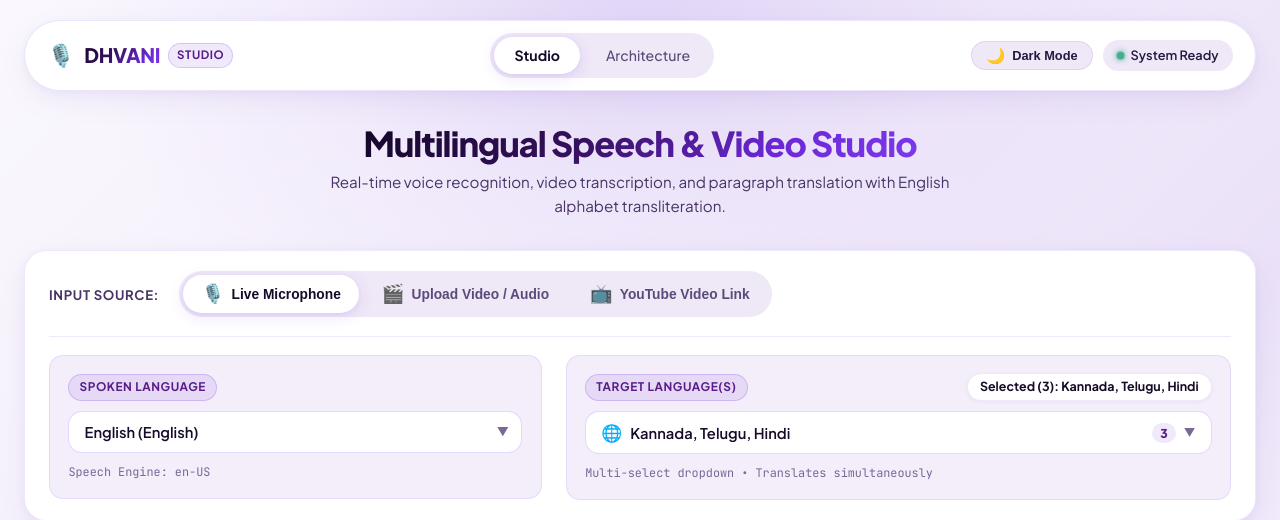
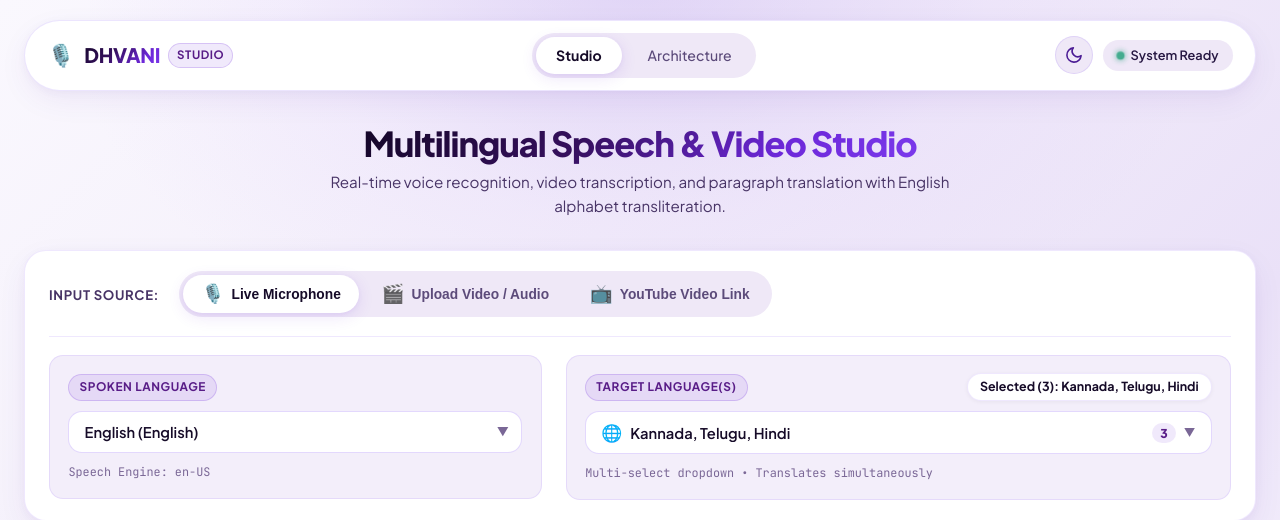
Before and after one commit to akshhkotian/Dhvani, a Flask app: page / in a window 1280 px wide. Shown: the top 520 px of the page. Run offline with Flask 3, Linux system fonts and the light colour scheme.

Commit message:
UI: convert theme toggle to aesthetic SVG glyph icon button without written text

```diff
--- a/static/css/style.css
+++ b/static/css/style.css
@@ -367,38 +367,66 @@ body {
     gap: 10px;
 }
 
-/* Theme Toggle Button */
+/* Theme Toggle Button (Pure SVG Glyph Icon - Zero Written Text) */
 .theme-toggle-btn {
     display: inline-flex;
     align-items: center;
-    gap: 7px;
-    padding: 6px 14px;
+    justify-content: center;
+    width: 38px;
+    height: 38px;
+    padding: 0;
     background: var(--nav-pill-bg);
     border: 1px solid var(--nav-border);
-    border-radius: var(--radius-full);
+    border-radius: 50%;
     cursor: pointer;
-    font-size: 0.8rem;
-    font-weight: 600;
     color: var(--nav-text);
     transition: var(--transition);
     outline: none;
+    position: relative;
+    overflow: hidden;
 }
 
 .theme-toggle-btn:hover {
     background: var(--surface-card);
     border-color: var(--primary);
     box-shadow: var(--nav-soft-glow);
-    transform: translateY(-1px);
-}
-
-.theme-toggle-icon {
-    font-size: 0.95rem;
-    line-height: 1;
-    transition: transform 0.3s ease;
-}
-
-.theme-toggle-btn:hover .theme-toggle-icon {
-    transform: rotate(15deg) scale(1.1);
+    transform: rotate(12deg) scale(1.06);
+    color: var(--primary);
+}
+
+.theme-svg {
+    position: absolute;
+    top: 50%;
+    left: 50%;
+    transform: translate(-50%, -50%);
+    transition: transform 0.3s cubic-bezier(0.4, 0, 0.2, 1), opacity 0.25s ease;
+}
+
+/* Light Mode: Moon SVG icon visible (clicking switches to dark) */
+[data-theme="light"] .theme-svg-moon {
+    opacity: 1;
+    transform: translate(-50%, -50%) scale(1) rotate(0deg);
+    color: #4C1D95; /* Deep obsidian royal purple */
+}
+
+[data-theme="light"] .theme-svg-sun {
+    opacity: 0;
+    transform: translate(-50%, -50%) scale(0.4) rotate(-90deg);
+    pointer-events: none;
+}
+
+/* Dark Mode: Sun SVG icon visible (clicking switches to light) */
+[data-theme="dark"] .theme-svg-sun {
+    opacity: 1;
+    transform: translate(-50%, -50%) scale(1) rotate(0deg);
+    color: #FBBF24; /* Warm glowing sun in dark theme */
+    filter: drop-shadow(0 0 6px rgba(251, 191, 36, 0.6));
+}
+
+[data-theme="dark"] .theme-svg-moon {
+    opacity: 0;
+    transform: translate(-50%, -50%) scale(0.4) rotate(90deg);
+    pointer-events: none;
 }
 
 .nav-status-badge {
--- a/static/js/script.js
+++ b/static/js/script.js
@@ -16,10 +16,8 @@ document.addEventListener('DOMContentLoaded', () => {
     const processingTitle = document.getElementById('processing-title');
     const processingSubtitle = document.getElementById('processing-subtitle');
 
-    // Theme Toggle Elements
+    // Theme Toggle Button
     const themeToggleBtn = document.getElementById('theme-toggle-btn');
-    const themeToggleIcon = document.getElementById('theme-toggle-icon');
-    const themeToggleLabel = document.getElementById('theme-toggle-label');
 
     // Mode Switcher Elements
     const modeMicBtn = document.getElementById('mode-mic-btn');
@@ -235,14 +233,10 @@ document.addEventListener('DOMContentLoaded', () => {
     function setTheme(theme) {
         document.documentElement.setAttribute('data-theme', theme);
         localStorage.setItem('dhvani_theme', theme);
-        if (themeToggleIcon && themeToggleLabel) {
-            if (theme === 'dark') {
-                themeToggleIcon.textContent = '☀️';
-                themeToggleLabel.textContent = 'Light Mode';
-            } else {
-                themeToggleIcon.textContent = '🌙';
-                themeToggleLabel.textContent = 'Dark Mode';
-            }
+        if (themeToggleBtn) {
+            const isDark = theme === 'dark';
+            themeToggleBtn.setAttribute('title', isDark ? 'Switch to Light Theme' : 'Switch to Dark Theme');
+            themeToggleBtn.setAttribute('aria-label', isDark ? 'Switch to Light Theme' : 'Switch to Dark Theme');
         }
     }
 
--- a/templates/index.html
+++ b/templates/index.html
@@ -5,7 +5,7 @@
     <meta name="viewport" content="width=device-width, initial-scale=1.0">
     <title>DHVANI - Multilingual Speech Recognition, Video Transcription & Translation Studio</title>
     <!-- Pure Custom Stylesheet (No Bootstrap, No Tailwind) -->
-    <link rel="stylesheet" href="{{ url_for('static', filename='css/style.css') }}?v=2026-v8-duo-theme">
+    <link rel="stylesheet" href="{{ url_for('static', filename='css/style.css') }}?v=2026-v9-svg-theme">
     <link rel="preconnect" href="https://fonts.googleapis.com">
     <link rel="preconnect" href="https://fonts.gstatic.com" crossorigin>
     <link href="https://fonts.googleapis.com/css2?family=Plus+Jakarta+Sans:wght@400;500;600;700;800&family=JetBrains+Mono:wght@400;500&display=swap" rel="stylesheet">
@@ -34,9 +34,23 @@
             </nav>
 
             <div class="nav-right-cluster">
-                <button type="button" id="theme-toggle-btn" class="theme-toggle-btn" aria-label="Toggle Light and Dark Mode" title="Toggle Light / Dark Mode">
-                    <span class="theme-toggle-icon" id="theme-toggle-icon">🌙</span>
-                    <span class="theme-toggle-label" id="theme-toggle-label">Dark Mode</span>
+                <button type="button" id="theme-toggle-btn" class="theme-toggle-btn" aria-label="Toggle Light and Dark Theme" title="Switch to Dark Theme">
+                    <!-- SVG Sun Glyph (Active in Dark Mode) -->
+                    <svg class="theme-svg theme-svg-sun" viewBox="0 0 24 24" width="20" height="20" fill="none" stroke="currentColor" stroke-width="2" stroke-linecap="round" stroke-linejoin="round" aria-hidden="true">
+                        <circle cx="12" cy="12" r="5"></circle>
+                        <line x1="12" y1="1" x2="12" y2="3"></line>
+                        <line x1="12" y1="21" x2="12" y2="23"></line>
+                        <line x1="4.22" y1="4.22" x2="5.64" y2="5.64"></line>
+                        <line x1="18.36" y1="18.36" x2="19.78" y2="19.78"></line>
+                        <line x1="1" y1="12" x2="3" y2="12"></line>
+                        <line x1="21" y1="12" x2="23" y2="12"></line>
+                        <line x1="4.22" y1="19.78" x2="5.64" y2="18.36"></line>
+                        <line x1="18.36" y1="5.64" x2="19.78" y2="4.22"></line>
+                    </svg>
+                    <!-- SVG Moon Glyph (Active in Light Mode) -->
+                    <svg class="theme-svg theme-svg-moon" viewBox="0 0 24 24" width="19" height="19" fill="none" stroke="currentColor" stroke-width="2" stroke-linecap="round" stroke-linejoin="round" aria-hidden="true">
+                        <path d="M21 12.79A9 9 0 1 1 11.21 3 7 7 0 0 0 21 12.79z"></path>
+                    </svg>
                 </button>
                 <div class="nav-status-badge">
                     <span class="nav-status-dot"></span>
@@ -641,6 +655,6 @@
     </div>
 
     <!-- Application Controller Script -->
-    <script src="{{ url_for('static', filename='js/script.js') }}?v=2026-v8-duo-theme"></script>
+    <script src="{{ url_for('static', filename='js/script.js') }}?v=2026-v9-svg-theme"></script>
 </body>
 </html>
```
